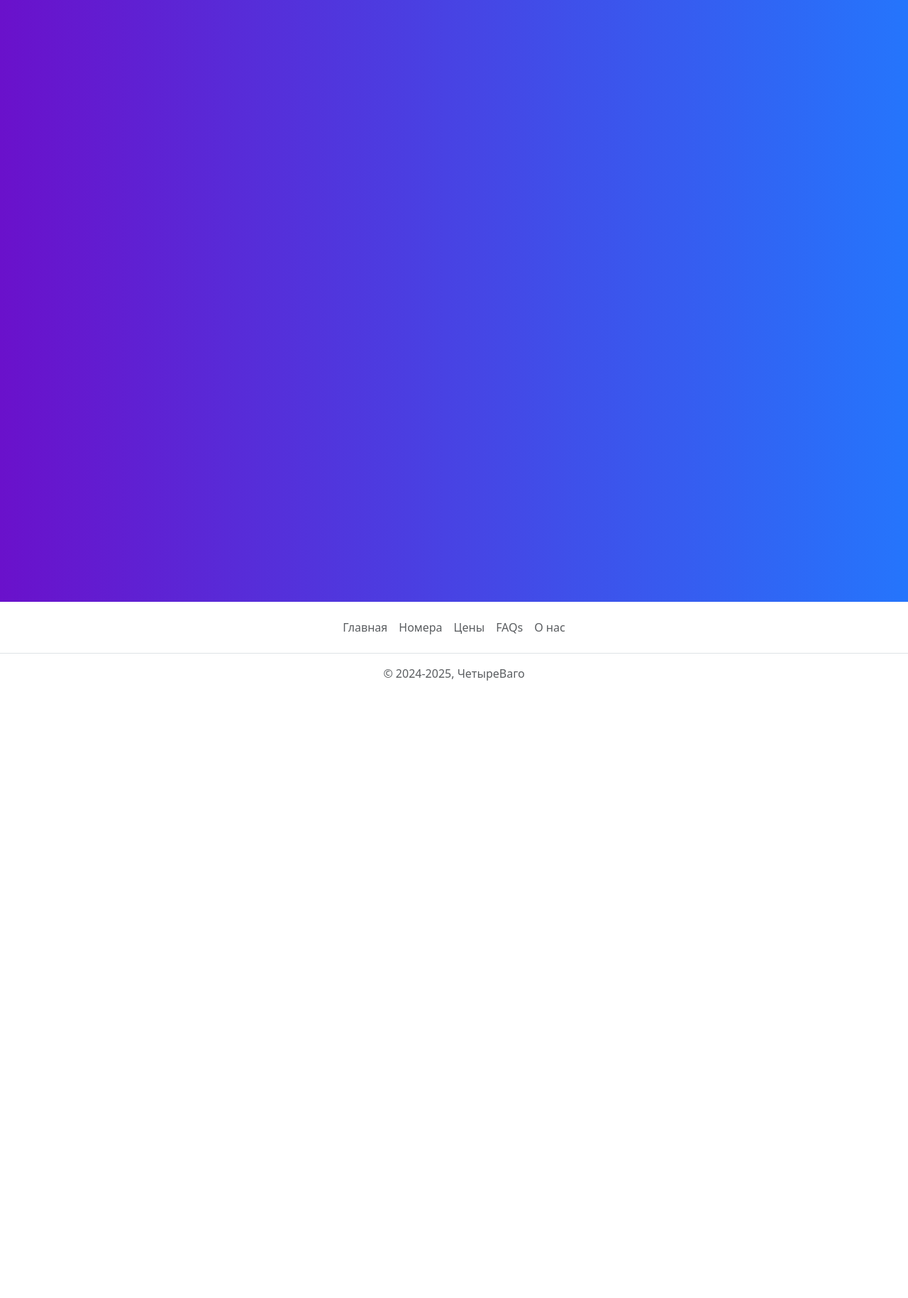
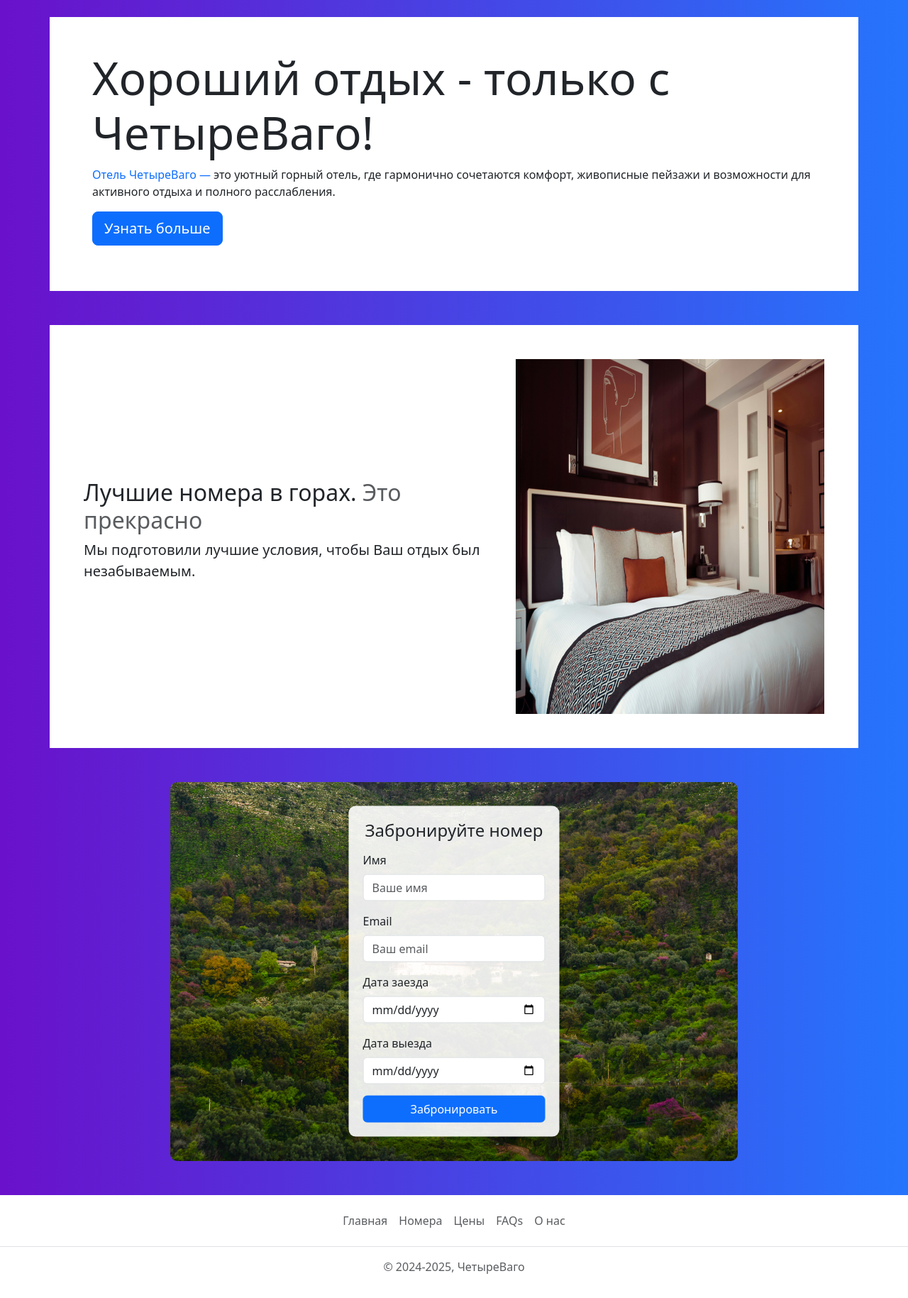
Before and after one commit to Alexander-vlk/db_project, a Django app: page / in a window 1280 px wide. Shown: the part 137-1966 px from the top of the page at 71% size. Before the commit the page ends 1096 px from the top, so only its background shows below. Run offline with Django 5.2, Linux system fonts and the light colour scheme.

Commit message:
feat: style

```diff
--- a/hotel/auth_service/templates/base.html
+++ b/hotel/auth_service/templates/base.html
@@ -18,19 +18,31 @@
 
         <ul class="nav col-12 col-md-auto mb-2 justify-content-center mb-md-0">
           <li><a href="{% url 'main_page' %}" class="nav-link px-2 link-secondary">Главная</a></li>
-          <li><a href="#" class="nav-link px-2 link-dark">Номера</a></li>
-          <li><a href="#" class="nav-link px-2 link-dark">Цены</a></li>
+          <li><a href="{% url 'rooms' %}" class="nav-link px-2 link-dark">Номера</a></li>
+          <li><a href="{% url 'prices' %}" class="nav-link px-2 link-dark">Цены</a></li>
           <li><a href="#" class="nav-link px-2 link-dark">FAQs</a></li>
-          <li><a href="#" class="nav-link px-2 link-dark">О нас</a></li>
+          <li><a href="{% url 'about' %}" class="nav-link px-2 link-dark">О нас</a></li>
         </ul>
 
         <div class="col-md-3 text-end">
+          {% if request.user.is_authenticated %}
+            {% if request.user.first_name %}
+                <a href="" class="btn btn-outline-primary me-2">{{ request.user.last_name }} {{ request.user.first_name }}</a>
+            {% else %}
+                <a href="" class="btn btn-outline-primary me-2">{{ request.user }}</a>
+            {% endif %}
+            <form action="{% url 'logout' %}" method="POST" style='display: inline'>
+                {% csrf_token %}
+                <input type="submit" class='btn btn-outline-primary me-2' value='Выйти'>
+            </form>
+          {% else %}
           <a href="{% url 'login' %}" class="btn btn-outline-primary me-2">Авторизация</a>
           <a href="{% url 'register' %}" class="btn btn-primary">Регистрация</a>
+          {% endif %}
         </div>
     </header>
 
-    <main class='h-100'>
+    <main class='min-vh-100'>
         <aside>
             {% block aside %}
         {% endblock aside %}
@@ -41,13 +53,13 @@
         </section>
     </main>
 
-    <footer class="py-3 my-4 bg-white">
+    <footer class="py-3 bg-white mt-5">
         <ul class="nav justify-content-center border-bottom pb-3 mb-3">
           <li class="nav-item"><a href="{% url 'main_page' %}" class="nav-link px-2 text-muted">Главная</a></li>
-          <li class="nav-item"><a href="#" class="nav-link px-2 text-muted">Номера</a></li>
-          <li class="nav-item"><a href="#" class="nav-link px-2 text-muted">Цены</a></li>
+          <li class="nav-item"><a href="{% url 'rooms' %}" class="nav-link px-2 text-muted">Номера</a></li>
+          <li class="nav-item"><a href="{% url 'prices' %}" class="nav-link px-2 text-muted">Цены</a></li>
           <li class="nav-item"><a href="#" class="nav-link px-2 text-muted">FAQs</a></li>
-          <li class="nav-item"><a href="#" class="nav-link px-2 text-muted">О нас</a></li>
+          <li class="nav-item"><a href="{% url 'about' %}" class="nav-link px-2 text-muted">О нас</a></li>
         </ul>
         <p class="text-center text-muted">© 2024-2025, ЧетыреВаго</p>
       </footer>
--- a/hotel/hotel/settings.py
+++ b/hotel/hotel/settings.py
@@ -1,5 +1,7 @@
 import environ
 from pathlib import Path
+
+from django.urls import reverse_lazy
 
 BASE_DIR = Path(__file__).resolve().parent.parent
 
@@ -81,6 +83,8 @@ AUTH_PASSWORD_VALIDATORS = [
     },
 ]
 
+LOGIN_REDIRECT_URL = reverse_lazy('main_page')
+
 LANGUAGE_CODE = env('LANGUAGE_CODE')
 
 TIME_ZONE = env('TIME_ZONE')
--- a/hotel/registry/templates/registry/main_page.html
+++ b/hotel/registry/templates/registry/main_page.html
@@ -1,9 +1,78 @@
 {% extends "base.html" %}
+
+{% load static %}
 
 {% block title %}
 ЧетыреВаго - отдых по доступной цене для каждого!
 {% endblock title %}
 
 {% block content %}
+<div class="container bg-white p-5 jumbotron">
+    <div class="container">
+      <h1 class="display-3">Хороший отдых - только с ЧетыреВаго!</h1>
+      <p><span class='text-primary'>Отель ЧетыреВаго —</span> это уютный горный отель, где гармонично сочетаются комфорт, живописные пейзажи и возможности для активного отдыха и полного расслабления.</p>
+      <p><a class="btn btn-primary btn-lg" href="{% url 'about' %}" role="button">Узнать больше</a></p>
+    </div>
+  </div>
+  <div class="container bg-white p-5 my-5 featurette d-flex align-items-center">
+    <div class="col-md-7">
+      <h2 class="featurette-heading">Лучшие номера в горах. <span class="text-muted">Это прекрасно</span></h2>
+      <p class="lead">Мы подготовили лучшие условия, чтобы Ваш отдых был незабываемым.</p>
+    </div>
+    <div class="col-md-5">
+      <img class="featurette-image img-fluid mx-auto" data-src="holder.js/500x500/auto" alt="500x500" src="{% static 'main.jpg' %}" data-holder-rendered="true" style="width: 500px; height: 500px;">
+    </div>
+  </div>
+  <div class="container my-5">
+    <div class="booking-container">
+        <!-- Фотография -->
+        <img src="{% static 'form.jpg' %}" alt="Отель Четыреваго" class="booking-image">
 
+        <!-- Форма -->
+        <div class="booking-form">
+            <h4 class="text-center mb-3">Забронируйте номер</h4>
+            <form>
+                <div class="mb-3">
+                    <label for="name" class="form-label">Имя</label>
+                    <input type="text" class="form-control" id="name" placeholder="Ваше имя" required>
+                </div>
+                <div class="mb-3">
+                    <label for="email" class="form-label">Email</label>
+                    <input type="email" class="form-control" id="email" placeholder="Ваш email" required>
+                </div>
+                <div class="mb-3">
+                    <label for="checkin" class="form-label">Дата заезда</label>
+                    <input type="date" class="form-control" id="checkin" required>
+                </div>
+                <div class="mb-3">
+                    <label for="checkout" class="form-label">Дата выезда</label>
+                    <input type="date" class="form-control" id="checkout" required>
+                </div>
+                <button type="submit" class="btn btn-primary w-100">Забронировать</button>
+            </form>
+        </div>
+    </div>
+</div>
+<style>
+    .booking-container {
+        position: relative;
+        max-width: 800px;
+        margin: 0 auto;
+    }
+    .booking-image {
+        width: 100%;
+        height: auto;
+        border-radius: 10px;
+    }
+    .booking-form {
+        position: absolute;
+        top: 50%;
+        left: 50%;
+        transform: translate(-50%, -50%);
+        background: rgba(255, 255, 255, 0.9);
+        padding: 20px;
+        border-radius: 10px;
+        box-shadow: 0 4px 10px rgba(0, 0, 0, 0.2);
+    }
+</style>
 {% endblock content %}
--- /dev/null
+++ b/hotel/registry/templates/registry/prices.html
@@ -0,0 +1 @@
+{% extends "base.html" %}
--- a/hotel/registry/urls.py
+++ b/hotel/registry/urls.py
@@ -1,7 +1,10 @@
 from django.urls import path
 
-from registry.views import MainPageView
+from registry.views import MainPageView, AboutUsView, PricesView, RoomsView
 
 urlpatterns = [
     path('', MainPageView.as_view(), name='main_page'),
+    path('prices/', PricesView.as_view(), name='prices'),
+    path('rooms/', RoomsView.as_view(), name='rooms'),
+    path('about/', AboutUsView.as_view(), name='about'),
 ]
--- a/hotel/registry/views.py
+++ b/hotel/registry/views.py
@@ -5,3 +5,21 @@ class MainPageView(TemplateView):
     """View главной страницы"""
 
     template_name = 'registry/main_page.html'
+
+
+class PricesView(TemplateView):
+    """View цен"""
+
+    template_name = 'registry/prices.html'
+
+
+class RoomsView(TemplateView):
+    """View номеров отеля"""
+
+    template_name = 'registry/rooms.html'
+
+
+class AboutUsView(TemplateView):
+    """View страницы о нас"""
+
+    template_name = 'registry/about_us.html'
```
Also changed, not shown: hotel/registry/templates/registry/about_us.html (added, +45 -0 lines), hotel/registry/templates/registry/rooms.html (added, +9 -0 lines), hotel/auth_service/static/css/style.css (line endings or trailing spaces), hotel/auth_service/static/form.jpg (added), hotel/auth_service/static/image.jpeg (added), hotel/auth_service/static/main.jpg (added).
